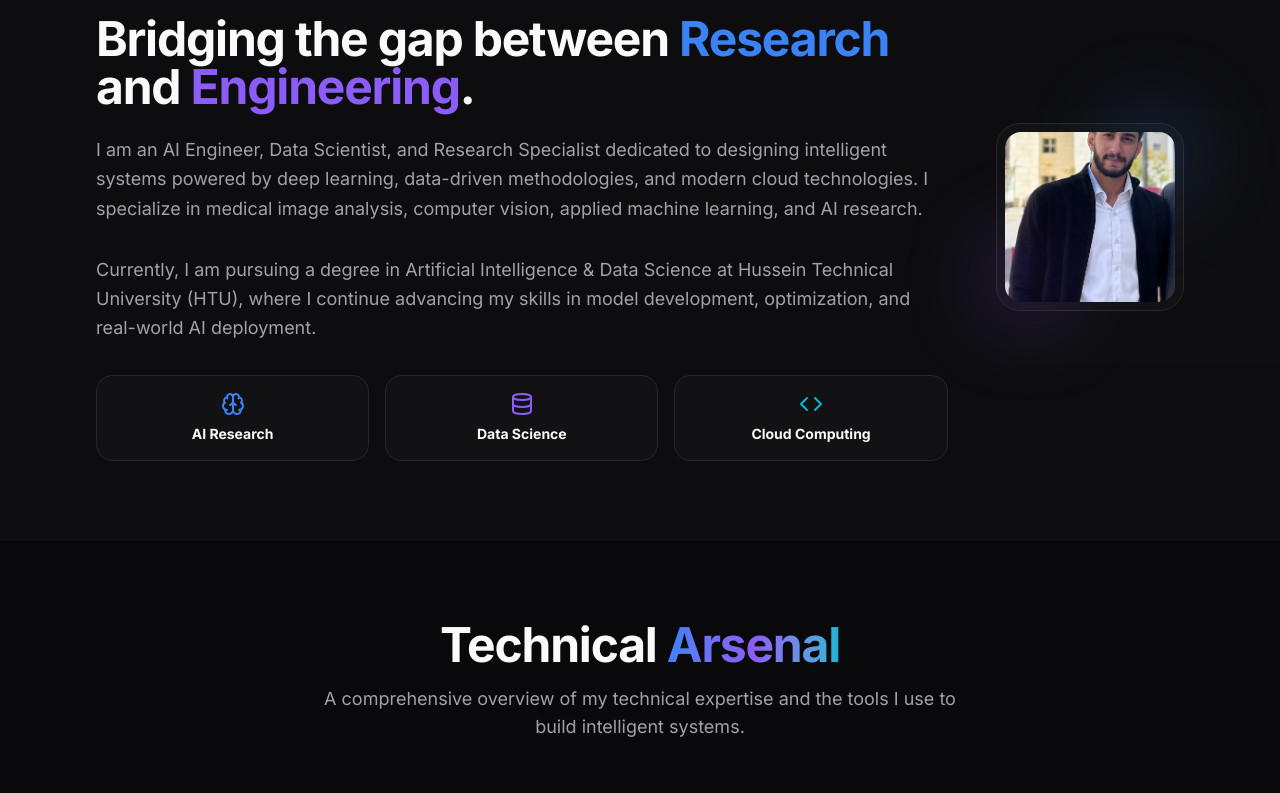
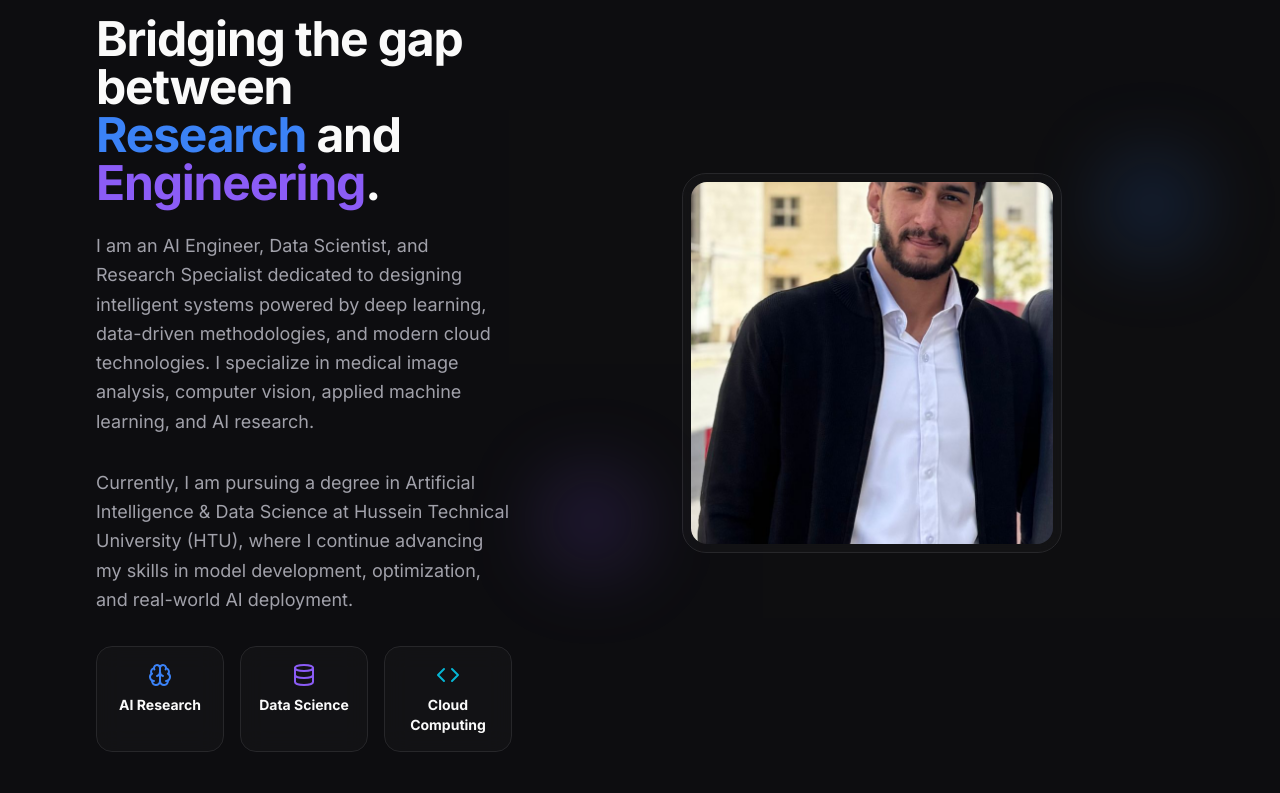
Before and after one commit to Maaitah-resume/Portfolio-, a React (Vite) app: page / in a window 1280 px wide. Shown: the part 907-1700 px from the top of the page. Built offline with nearby package versions, Linux system fonts and the light colour scheme.

Commit message:
Increase About profile image size and fix layout widths

```diff
--- a/src/components/About.tsx
+++ b/src/components/About.tsx
@@ -17,7 +17,7 @@ export default function About() {
           viewport={{ once: true }}
           className="flex flex-col lg:flex-row items-center gap-12"
         >
-          <div className="lg:w-1/)2">
+          <div className="lg:w-2/5">
             <div className="inline-flex items-center space-x-2 px-3 py-1 rounded-full glass mb-4">
               <User size={14} className="text-primary" />
               <span className="text-xs font-bold uppercase tracking-widest text-primary">About Me</span>
@@ -49,8 +49,8 @@ export default function About() {
             </div>
           </div>
 
-          <div className="lg:w-1/2 relative">
-            <div className="aspect-square rounded-3xl overflow-hidden glass p-2">
+          <div className="lg:w-3/5 relative flex justify-center">
+            <div className="aspect-square rounded-3xl overflow-hidden glass p-2 lg:w-[380px] lg:h-[380px] w-[300px] h-[300px]">
               <img
                 src="profile.jpg"
                 alt="Mohammad Maaitah"
```
